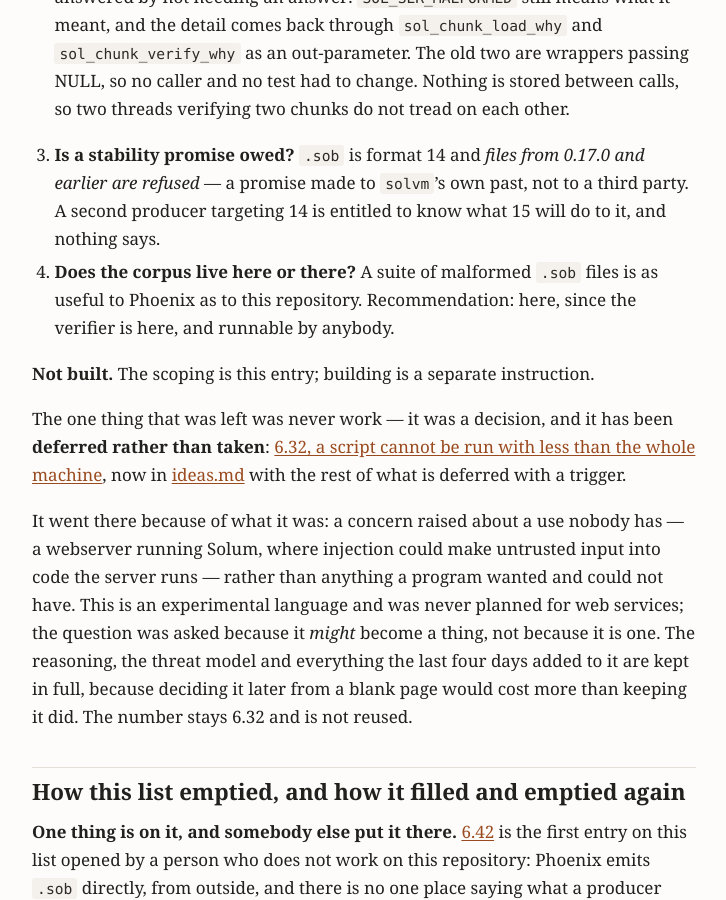
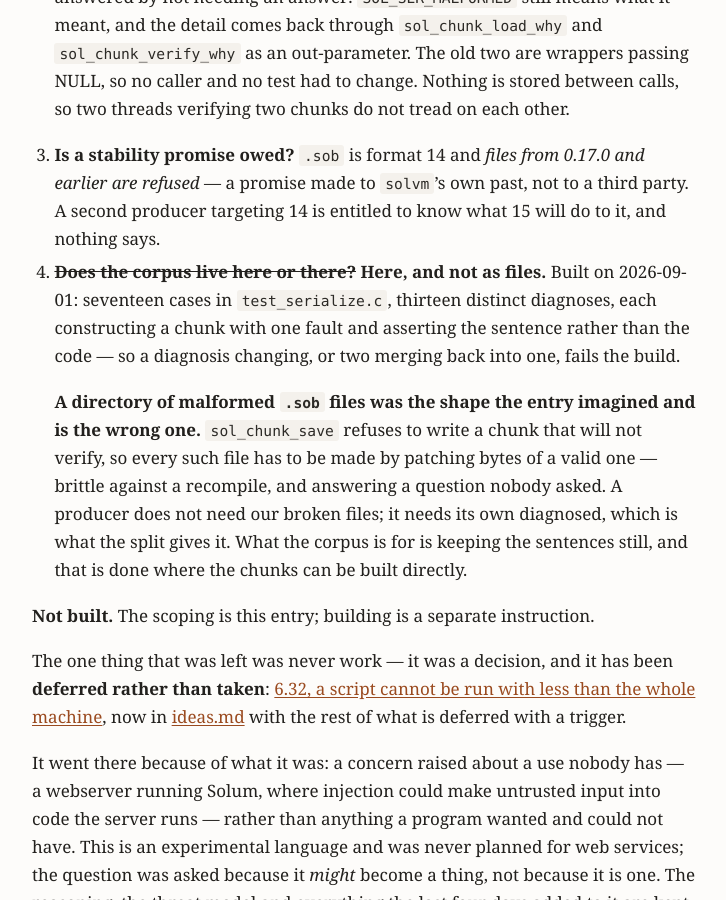
Before and after one commit to hansolovkarlsson/Solveig, a Jekyll site: the page built from docs/ROADMAP.md, in a window 1280 px wide and 900 px high, scrolled down 28922 px. Shown: the whole window, without its empty margins (276-1002 px from the left). Built offline with Jekyll 4.4.1, drawn with Linux system fonts in a browser that asks for light colours; our own code applies the rules of GitHub Pages for plain Markdown files.

Commit message:
The corpus: seventeen cases, thirteen diagnoses, each named
The third piece of 6.42, and it could not be written until the split: a case
cannot assert a specific diagnosis while every diagnosis is the same sentence.

Nine existing malformed cases now name the fault they mean rather than
asserting the code, and four new ones cover the faults a code generator writes
rather than the ones a corrupted byte reaches -- a jump off the end, a jump into
the middle of an instruction, a block index naming nothing, OP_BLOCK naming a
method that is not a block. All nine conversions passed first time, which is
the check that my sentences match what the verifier says.

A diagnosis changing, or two of them merging back into one, now fails the
build. That is what the corpus is for.

And the shape the entry imagined was wrong. A directory of malformed .sob files
needs every one made by patching bytes of a valid file, because sol_chunk_save
refuses to write a chunk that will not verify -- brittle against a recompile,
and answering a question nobody asked. A producer does not need our broken
files; it needs its own diagnosed, which is what the split gives it. The corpus
exists to keep the sentences still, and that is done where the chunks can be
built directly.

Co-Authored-By: Claude Opus 5 <noreply@anthropic.com>
Claude-Session: https://claude.ai/code/session_01Sf9DTb9Ys3EPr6ADsz2b2r

```diff
--- a/docs/ROADMAP.md
+++ b/docs/ROADMAP.md
@@ -1170,9 +1170,19 @@ corpus is the forcing function for the split and not a separate job.
    and earlier are refused* — a promise made to `solvm`'s own past, not to a
    third party. A second producer targeting 14 is entitled to know what 15 will
    do to it, and nothing says.
-4. **Does the corpus live here or there?** A suite of malformed `.sob` files is
-   as useful to Phoenix as to this repository. Recommendation: here, since the
-   verifier is here, and runnable by anybody.
+4. ~~**Does the corpus live here or there?**~~ **Here, and not as files.**
+   Built on 2026-09-01: seventeen cases in `test_serialize.c`, thirteen distinct
+   diagnoses, each constructing a chunk with one fault and asserting the
+   sentence rather than the code — so a diagnosis changing, or two merging back
+   into one, fails the build.
+
+   **A directory of malformed `.sob` files was the shape the entry imagined and
+   is the wrong one.** `sol_chunk_save` refuses to write a chunk that will not
+   verify, so every such file has to be made by patching bytes of a valid one —
+   brittle against a recompile, and answering a question nobody asked. A
+   producer does not need our broken files; it needs its own diagnosed, which is
+   what the split gives it. What the corpus is for is keeping the sentences
+   still, and that is done where the chunks can be built directly.
 
 **Not built.** The scoping is this entry; building is a separate instruction.
 
```
Also changed, not shown: docs/PRODUCING.md (+15 -0 lines), 1 other file.
